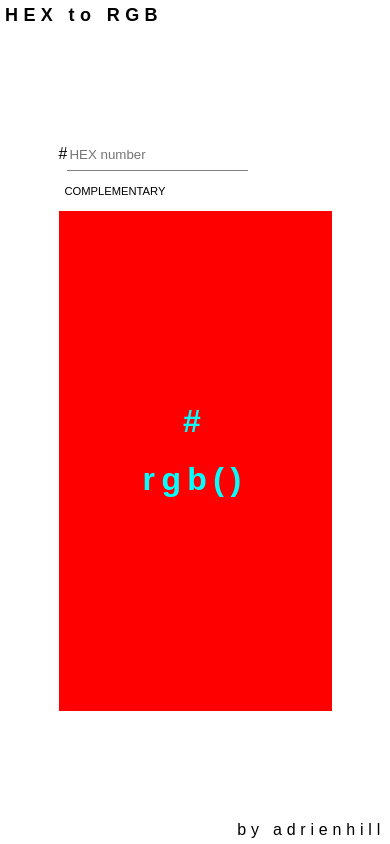
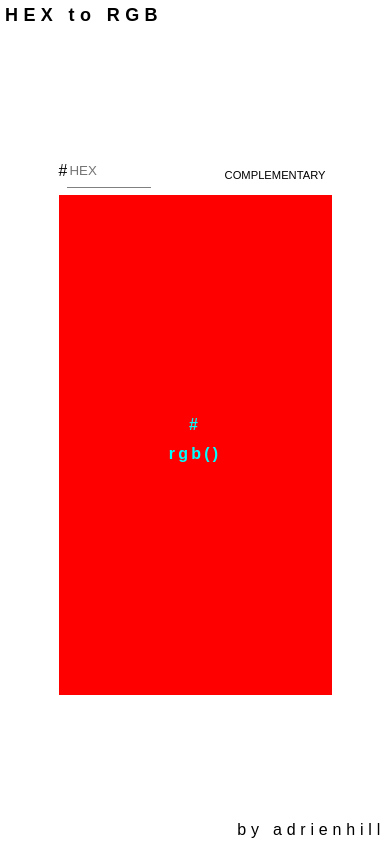
Before and after one commit to adriapujol/hexconverter, a React (Create React App) app: page / in a window 390 px wide. Built offline with nearby package versions, Linux system fonts and the light colour scheme.

Commit message:
style changes

```diff
--- a/src/App.js
+++ b/src/App.js
@@ -51,7 +51,7 @@ class App extends Component {
         <div className="title"><span>HEX to RGB</span></div>
         <div className="inputs">
           <div>
-            #<input type="text" maxLength="6" className="hex" id="hex" placeholder="HEX number" onChange={this.handleInputColor}></input>
+            #<input type="text" maxLength="6" className="hex" id="hex" placeholder="HEX" onChange={this.handleInputColor}></input>
           </div>
           <div className="btn-block">
             <button className="btn-invert" id="btn-invert" onClick={this.handleInvertColor}>complementary</button>
@@ -96,16 +96,6 @@ const invertHEX = (hex) => {
   return padZero(r) + padZero(g) + padZero(b);
 }
 
-
-//WRONG NUMBER
-
-// const wrongHEX = () => {
-//   colorText.style.color = "#FFFFFF";
-//   colorText.innerHTML = "Not a valid number";
-//   color.style.backgroundColor = "#000000";
-//   // alert("Not a valid number. Make sure it has 6 characters");
-// };
-
   //IS HEX VALID
 
   const isHexColor = hex => typeof hex === 'string' && hex.length === 6 && !isNaN(Number('0x' + hex));
--- a/src/style.css
+++ b/src/style.css
@@ -29,7 +29,6 @@ body {
   justify-content: space-between;
   width: 70%;
   margin: 10px 0px;
-
 }
 
 .hex {
@@ -69,7 +68,6 @@ button:focus {
   align-items: center;
   flex-direction: column;
   height: 500px;
-  /* width: 800px; */
   width: 70%;
   background-color: #FF0000;
 }
@@ -78,6 +76,7 @@ button:focus {
   color: #00ffff;
   letter-spacing: 0.2em;
   margin-top: 0;
+  font-size: 2em;
 }
 
 .uppercase-txt {
@@ -98,18 +97,28 @@ footer p {
 
 @media only screen and (max-width: 680px ) {
   .inputs {
-      flex-direction: column;
       margin: 5px 0px;
   }
-
+  .hex {
+    width: 50%;
+  }
   .btn-block {
       margin-top: 5px;
   }
+
+  .color-text {
+    font-size: 1.5em;
+  }
+
 }
 
 @media only screen and (max-width: 417px) {
   .inputs button {
       font-size: 0.7em;
+  }
+
+  .color-text {
+    font-size: 1em;
   }
 }
 
@@ -117,4 +126,6 @@ footer p {
   .color {
       height: 70vh;
   }
+
+
 }
```
Also changed, not shown: public/index.html (+0 -10 lines).
